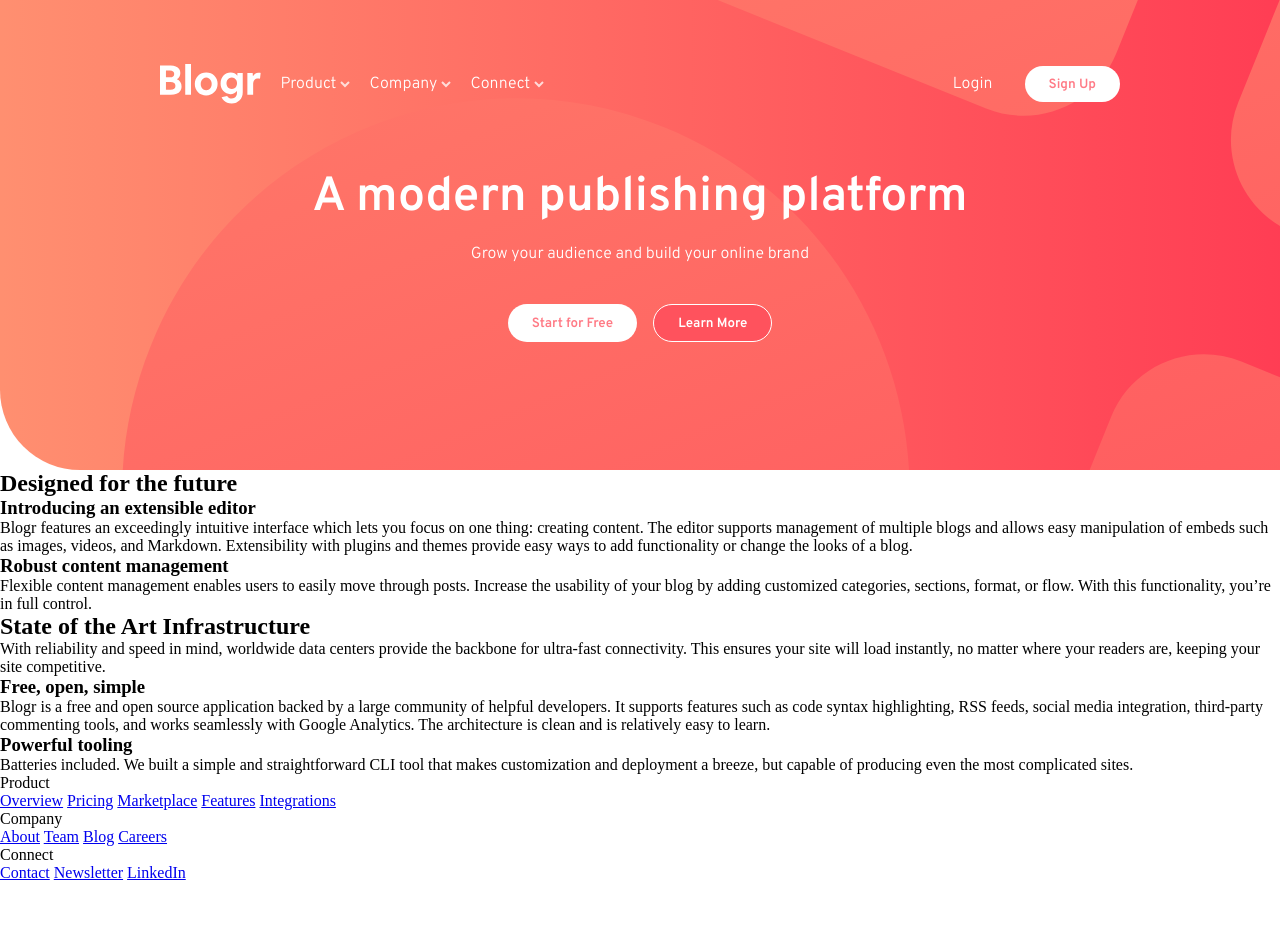
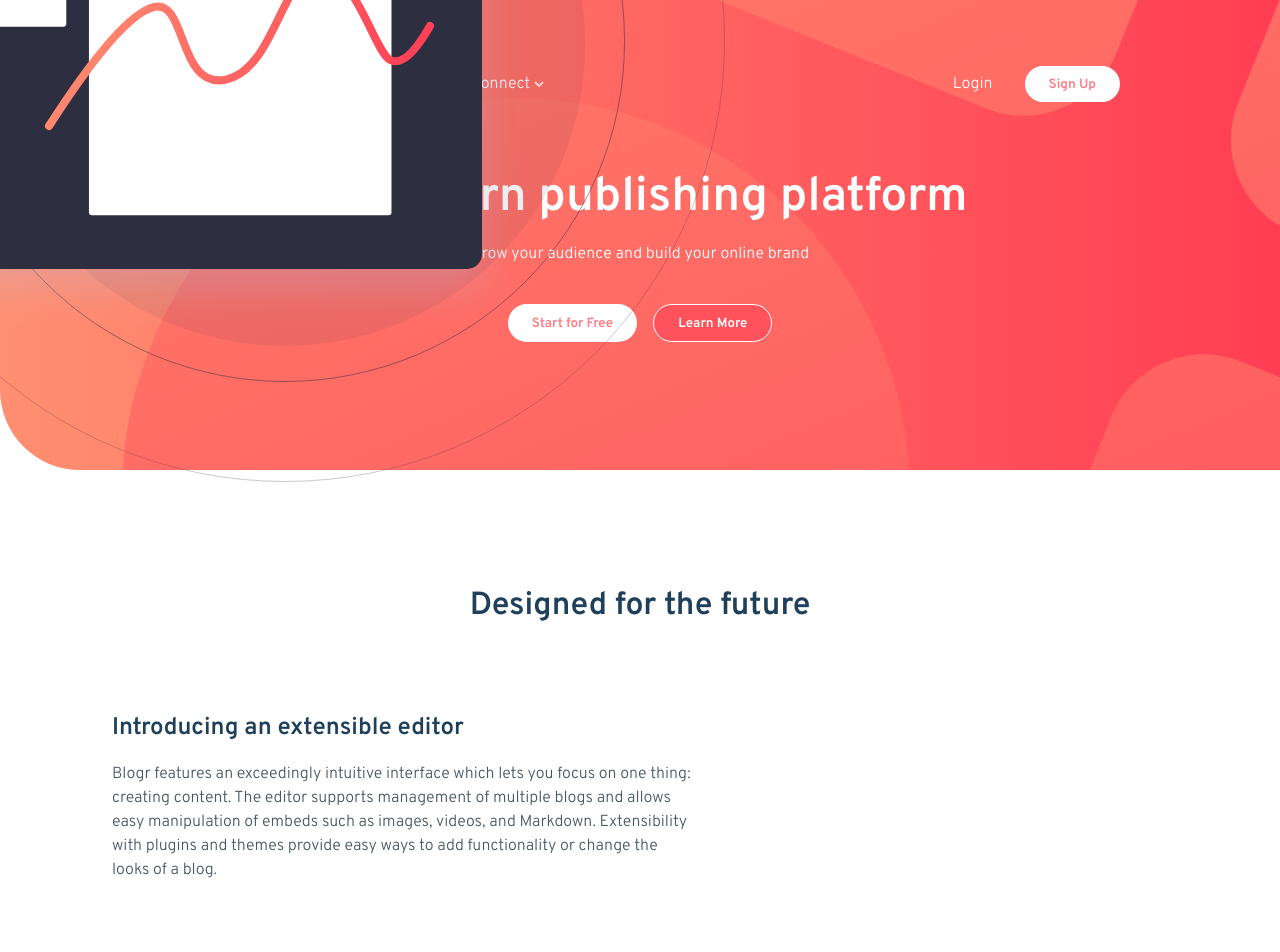
Before and after one commit to evansanchez963/Blogr-Landing-Page, a plain HTML site: page index.html in a window 1280 px wide. Shown: the top 952 px of the page. Before the commit the page ends 882 px from the top, so only its background shows below. Drawn offline with Linux system fonts and the light colour scheme.

Commit message:
Start styling section 1

```diff
--- a/index.html
+++ b/index.html
@@ -11,11 +11,11 @@
 
 </head>
 <main>
-  <header class="header">
+  <header>
     <nav class="header__navbar">
       <div class="header__nav-menus">
         <img src="./images/logo.svg" alt="Blogr Logo">
-        <div class="header__link-product"><a href="#">Product <img src="./images/icon-arrow-light.svg"></a></div>
+        <div class="header__link-product"><a href="#">Product <img src="./images/icon-arrow-light.svg" alt="Arrow"></a></div>
         <div class="header__dropdown">
           <a href="#">Overview</a>
           <a href="#">Pricing</a>
@@ -24,7 +24,7 @@
           <a href="#">Integrations</a>
         </div>
 
-        <div class="header__link-company"><a href="#">Company <img src="./images/icon-arrow-light.svg"></a></div>
+        <div class="header__link-company"><a href="#">Company <img src="./images/icon-arrow-light.svg" alt="Arrow"></a></div>
         <div class="header__dropdown">
           <a href="#">About</a>
           <a href="#">Team</a>
@@ -32,7 +32,7 @@
           <a href="#">Careers</a>
         </div>
 
-        <div class="header__link-connect"><a href="#">Connect <img src="./images/icon-arrow-light.svg"></a></div>
+        <div class="header__link-connect"><a href="#">Connect <img src="./images/icon-arrow-light.svg" alt="Arrow"></a></div>
         <div class="header__dropdown">
           <a href="#">Contact</a>
           <a href="#">Newsletter</a>
@@ -56,9 +56,11 @@
     </div>
   </header>
 
-  <section>
+  <section class="section-one">
     <h2>Designed for the future</h2>
-
+    <div class="section-one__container">
+      <div class="section-one__article-text">
+        <article>
           <h3>Introducing an extensible editor</h3>
           <p>
             Blogr features an exceedingly intuitive interface which lets you focus on one thing: creating content.
@@ -66,12 +68,18 @@
             videos, and Markdown. Extensibility with plugins and themes provide easy ways to add functionality or
             change the looks of a blog.
           </p>
-
+        </article>
+        <article>
           <h3>Robust content management</h3>
           <p>
             Flexible content management enables users to easily move through posts. Increase the usability of your blog
             by adding customized categories, sections, format, or flow. With this functionality, you’re in full control.
           </p>
+        </article>
+      </div>
+      <img src="./images/illustration-editor-desktop.svg">
+    </div>
+
   </section>
 
   <section>
--- a/styles.css
+++ b/styles.css
@@ -30,11 +30,12 @@
 body {
     min-height: 100vh;
     font-size: var(--fs-default);
+    overflow-x: hidden;
 }
 
 /* HEADER STYLING */
 
-.header {
+header {
     background: url("./images/bg-pattern-intro-desktop.svg"), linear-gradient(to right, var(--very-light-red), var(--light-red));
     background-position: 25% 50%;
     background-repeat: no-repeat;
@@ -47,12 +48,12 @@
     text-align: center
 }
 
-.header a {
+header a {
     color: var(--white);
     text-decoration: none;
 }
 
-.header a:hover {
+header a:hover {
     text-decoration: underline;
     text-decoration-thickness: 2px;
 }
@@ -155,3 +156,49 @@
 }
 
 /* SECTION ONE STYLING */
+
+.section-one {
+    background-color: var(--white);
+    color: var(--very-dark-grayish-blue);
+    font-family: "Overpass", sans-serif;
+    padding: 7rem;
+    line-height: 1.5;
+}
+
+.section-one h2 {
+    text-align: center;
+    grid-column: 1 / 3;
+}
+
+.section-one h2,
+.section-one h3 {
+    color: var(--very-dark-blue);
+}
+
+.section-one h2 {
+    margin-bottom: 5rem;
+    font-size: 2rem;
+}
+
+.section-one article h3 {
+    margin-bottom: 1rem;
+    font-size: 1.5rem;
+}
+
+.section-one__container {
+    display: flex;
+    justify-content: space-between;
+}
+
+.section-one__article-text {
+    display: flex;
+    flex-direction: column;
+    gap: 5rem;
+    width: 55%;
+}
+
+.section-one img {
+    position: absolute;
+    top: -400px;
+    left: -200px;
+}
```
Lines whose indentation alone changed are shown as unchanged.
